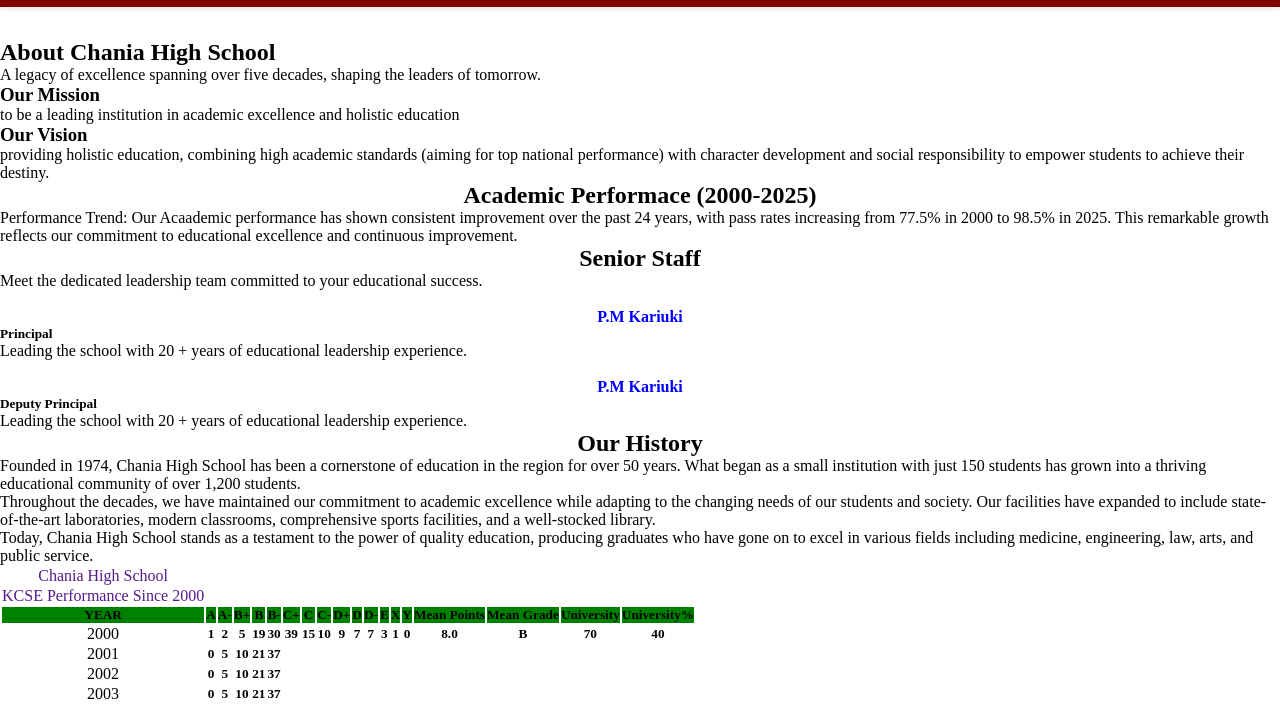
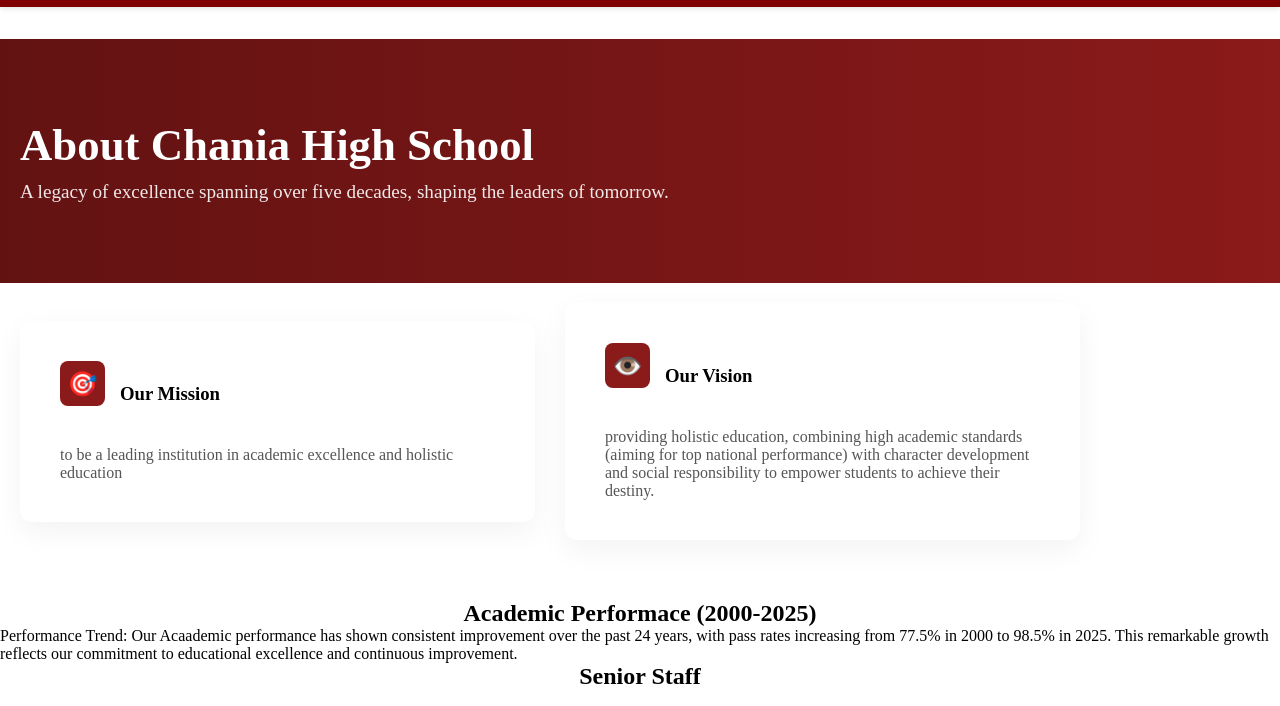
Before and after one commit to ngala21/Chanerians, a plain HTML site: page about.html in a window 1280 px wide. Shown: the part 87-793 px from the top of the page. Drawn offline with Linux system fonts and the light colour scheme.

Commit message:
updated the hero-section

```diff
--- a/about.html
+++ b/about.html
@@ -30,25 +30,37 @@
     <!-- ========== SITE NAVIGATION =========== -->
 
   <main>
-    <section>
+    <!-- ========== SITE NAVIGATION =========== -->
+        <header class="hero-section">
             <div class="container">
                 <h1>About Chania High School</h1>
                 <p>A legacy of excellence spanning over five decades, shaping the leaders of tomorrow.</p>
             </div>
+        </header>
 
-        <div class="values">
-            <div>
-                <!-- icon -->
+    <!-- ========== VALUES SECTION =========== -->
+    <section class="values-section">
+        <div class="container card-wrapper">
+
+            <div class="card">
+                <div class="card-header">
+                    <div class="icon-box">🎯</div>
                     <h3>Our Mission</h3>
+                    </div>
                     <p>to be a leading institution in academic excellence and holistic education</p>
             </div>
-            <div>
-                <!-- icon -->
+            <div class="card">
+                <div class="card-header">
+                    <div class="icon-box">👁️</div>
                     <h3>Our Vision</h3>
+                </div>
                  <p>providing holistic education, combining high academic standards (aiming for top national performance) with character development and social responsibility to empower students to achieve their destiny.</p>
             </div>
         </div>
     </section>
+    <!-- ========== VALUES SECTION END =========== -->
+
+    <!-- ========== SITE NAVIGATION =========== -->
     <section class="shughuli">
         <div>
             <h2>Academic Performace (2000-2025)</h2>
@@ -59,7 +71,7 @@
 
     <section>
         <h2>Senior Staff</h2>
-        <p>Meet the dedicated leadership team committed to your educational success.</p>
+        <p class="pcenter">Meet the dedicated leadership team committed to your educational success.</p>
         <div class="container_mode">
             <div class="mode-1">
                 <img src="" alt="">
--- a/css/style.css
+++ b/css/style.css
@@ -22,6 +22,12 @@
     --color-primary: #800000;
     --color-secondary: #003366;
     --color-success: #ffffff;
+
+    /* Other Colors */
+    --primary-maroon: #8b1a1a;
+    --dark-maroon: #631212;
+    --text-gray: #4a4a4a;
+    --bg-light: #f8f9fa;
 
     --container-width-lg: ;
     --container-width-md: ;
@@ -381,6 +387,84 @@ footer {
 
 
 /* ================ ABOUT SECTION ================ */
+/* ----- hero section ----- */
+.container {
+    max-width: 1100px;
+    /* margin: 0 auto; */
+    padding: 0 20px;
+}
+
+.hero-section {
+    background: linear-gradient(to right, var(--dark-maroon), var(--primary-maroon));
+    color: var(--color-success);
+    padding: 80px 0;
+}
+
+.hero-section h1 {
+    font-size: 2.8rem;
+    margin-bottom: 10px;
+}
+
+.hero-section p {
+    font-size: 1.2rem;
+    font-weight: 300;
+    opacity: 0.9;
+}
+/* ----- hero section end ----- */
+
+/* values section */
+.values-section {
+    padding: 60px 0;
+    margin-top: -40px;
+}
+
+.container.card-wrapper {
+    display: flex;
+    gap: 30px;
+    justify-content: center;
+    align-items: center;
+    flex-wrap: wrap;
+}
+
+.card {
+    background: var(--color-success);
+    padding: 40px;
+    border-radius: 12px;
+    flex: 1;
+    min-width: 300px;
+    box-shadow: 0 10px 30px rgba(0, 0, 0, 0.05);
+    transition: transform 0.3 ease;
+}
+
+.card-header {
+    display: flex;
+    align-items: center;
+    margin-bottom: 20px;
+}
+
+.icon-box {
+    background-color: var(--primary-maroon);
+    color: var(--color-success);
+    width: 45px;
+    height: 45px;
+    display: flex;
+    align-items: center;
+    border-radius: 8px;
+    margin-right: 15px;
+    font-size: 1.5rem;
+}
+
+.card h2 {
+    color: #1a1a1a;
+    font-size: 1.6rem;
+}
+
+.card p {
+    font-size: 1rem;
+    color: #555;
+}
+
+/* values section end */
 table {
 
 }
```
Lines whose indentation alone changed are shown as unchanged.
